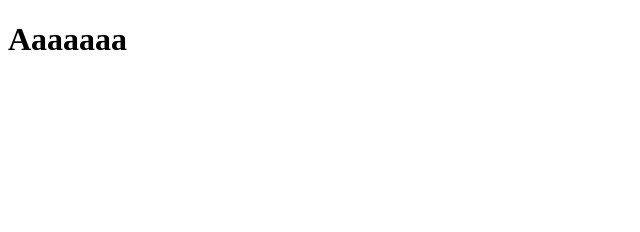
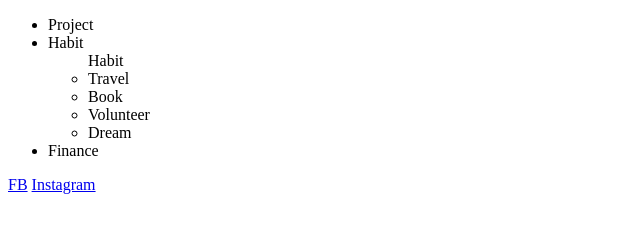
Before and after one commit to HuyVoDinh/Wistfy, a plain HTML site: page index.html in a window 1280 px wide. Shown: the whole page, without its empty margins (0-640 px from the left). Drawn offline with Linux system fonts and the light colour scheme.

Commit message:
Add sample

```diff
--- a/index.html
+++ b/index.html
@@ -1,8 +1,21 @@
 <!DOCTYPE html>
 <head>
-    <title>Homepage</title>
-    <style ></style>
+    <title>Wistfy</title>
+    <link rel="stylesheet" href="./css/style.css"/>
 </head>
 <body>
-    <h1>Aaaaaaa</h1>
+    <ul>
+        <li>Project</li>
+        <li>Habit</li>
+        <ul> Habit
+            <li>Travel</li>
+            <li>Book</li>
+            <li>Volunteer</li>
+            <li>Dream</li>
+        </ul>
+        <li>Finance</li>
+    </ul>
+
+    <a href="#"><img/>FB</a>
+    <a href="#"><img/>Instagram</a>
 </body>
```
Also changed, not shown: html/Finance.html (added), html/Project.html (added).
